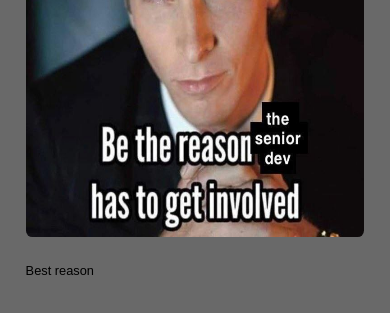
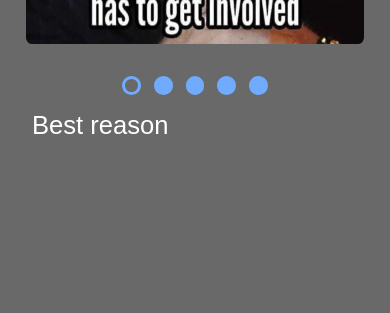
Before and after one commit to DevDimon/cssMemeSlider, a plain HTML site: page cssMemeSlider/index.html in a window 390 px wide. Shown: the part 419-732 px from the top of the page. Drawn offline with Linux system fonts and the light colour scheme.

Commit message:
feat: add media query (Sat, Sep 14, 2024 12:53:55 PM)

```diff
--- a/cssMemeSlider/index.html
+++ b/cssMemeSlider/index.html
@@ -23,6 +23,7 @@
                 <img src="image/slide5.jpg" alt="slide5">
             </div>
         </div>
+        <div class="wrapper-texts-controls">
             <div class="wrapper-texts">
                 <div class="texts">
                     <div class="text">Best reason</div>
@@ -32,6 +33,14 @@
                     <div class="text">RAAAAAAAAAAAGH</div>
                 </div>
             </div>
+            <div class="controls">
+                <label for="meme1"><div class="control meme1"></div></label>
+                <label for="meme2"><div class="control meme2"></div></label>
+                <label for="meme3"><div class="control meme3"></div></label>
+                <label for="meme4"><div class="control meme4"></div></label>
+                <label for="meme5"><div class="control meme5"></div></label>
+            </div>
+        </div>
     </div>
 </body>
 </html>
--- a/cssMemeSlider/style.css
+++ b/cssMemeSlider/style.css
@@ -52,34 +52,96 @@ html {
     transform: translateX(-400%);
 }
 
+.wrapper-texts-controls {
+    display: flex;
+    align-items: center;
+    justify-content: space-between;
+    height: 3rem;
+}
+
 .wrapper-texts {
-    width: 100%;
+    width: 60%;
     overflow: hidden;
 }
 
 .texts {
     display: flex;
-    width: 100%;
     transition: transform 0.75s ease;
 }
 
 .text {
+    color: #fff;
+    flex-shrink: 0;
     width: 100%;
-    min-width: 100%;
+    padding: 0.5rem;
+    font-size: 2rem;
 }
 
-#meme1:checked ~ .wrapper-texts .texts {
+#meme1:checked ~ .wrapper-texts-controls .texts {
     transform: translateX(0%);
 }
-#meme2:checked ~ .wrapper-texts .texts {
+#meme2:checked ~ .wrapper-texts-controls .texts {
     transform: translateX(-100%);
 }
-#meme3:checked ~ .wrapper-texts .texts {
+#meme3:checked ~ .wrapper-texts-controls .texts {
     transform: translateX(-200%);
 }
-#meme4:checked ~ .wrapper-texts .texts {
+#meme4:checked ~ .wrapper-texts-controls .texts {
     transform: translateX(-300%);
 }
-#meme5:checked ~ .wrapper-texts .texts {
+#meme5:checked ~ .wrapper-texts-controls .texts {
     transform: translateX(-400%);
 }
+
+.controls {
+    display: flex;
+    flex-direction: row;
+    justify-content: right;
+    row-gap: 0.1rem;
+    width: 40%;
+}
+
+.control {
+    border-radius: 50%;
+    padding: 0.5rem;
+    margin: 0.5rem;
+    border: 0.3rem solid #71abff;
+    background-color: #71abff ;
+}
+
+label:hover .control {
+    border-color: white;
+    background-color: white;
+    cursor: pointer;
+}
+
+label:active .control {
+    background-color: inherit;
+}
+
+#meme1:checked ~ .wrapper-texts-controls .controls .meme1,
+#meme2:checked ~ .wrapper-texts-controls .controls .meme2,
+#meme3:checked ~ .wrapper-texts-controls .controls .meme3,
+#meme4:checked ~ .wrapper-texts-controls .controls .meme4,
+#meme5:checked ~ .wrapper-texts-controls .controls .meme5 {
+    background-color: inherit;
+}
+
+input {
+    display: none;
+}
+
+@media (max-width: 768px) {
+    .wrapper-texts-controls {
+        flex-direction: column-reverse;
+        height: 6rem;
+    }
+
+    .controls {
+        justify-content: center;
+    }
+
+    .wrapper-texts {
+        width: 100%;
+    }
+}
```
Lines whose indentation alone changed are shown as unchanged.
